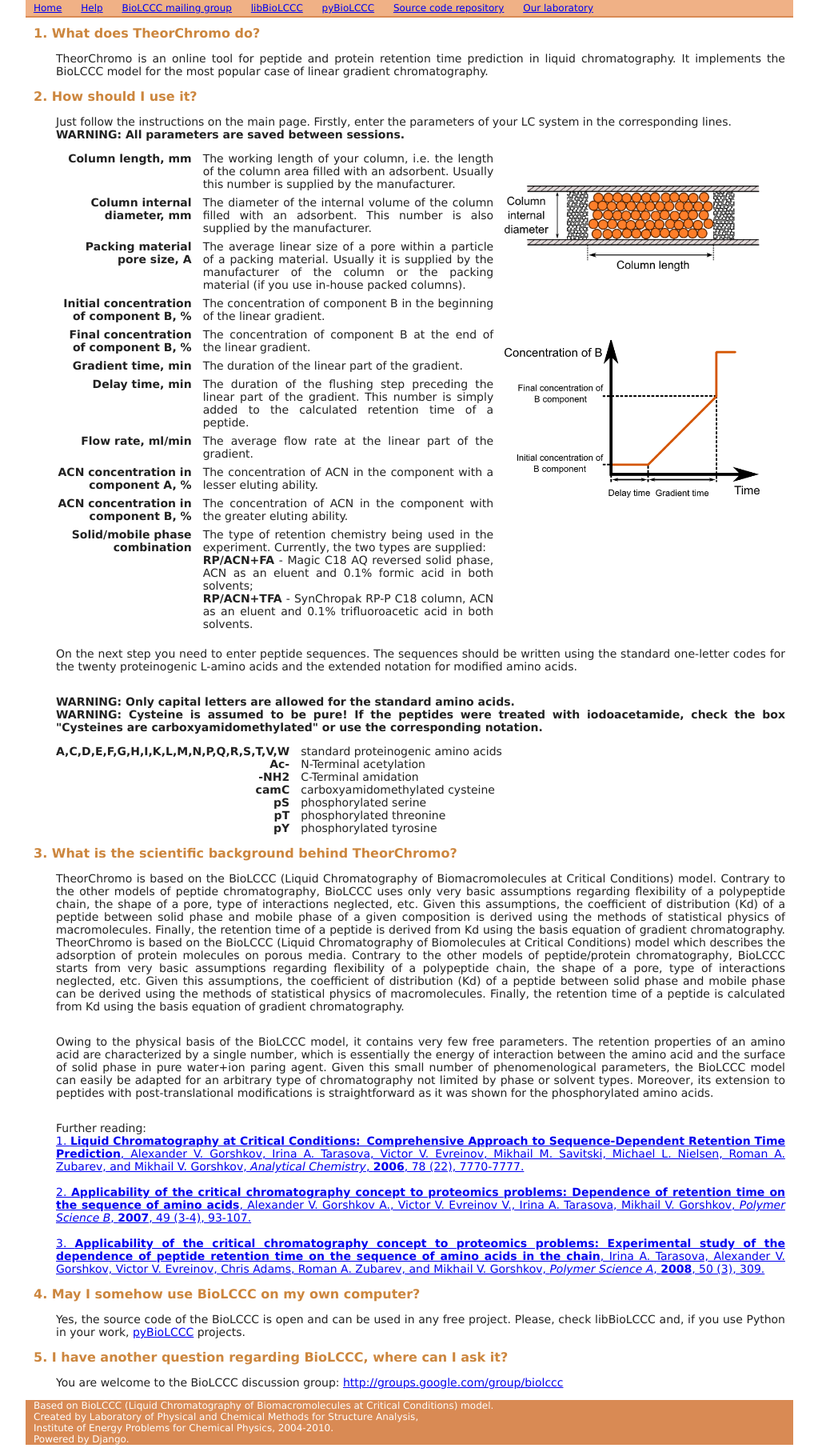
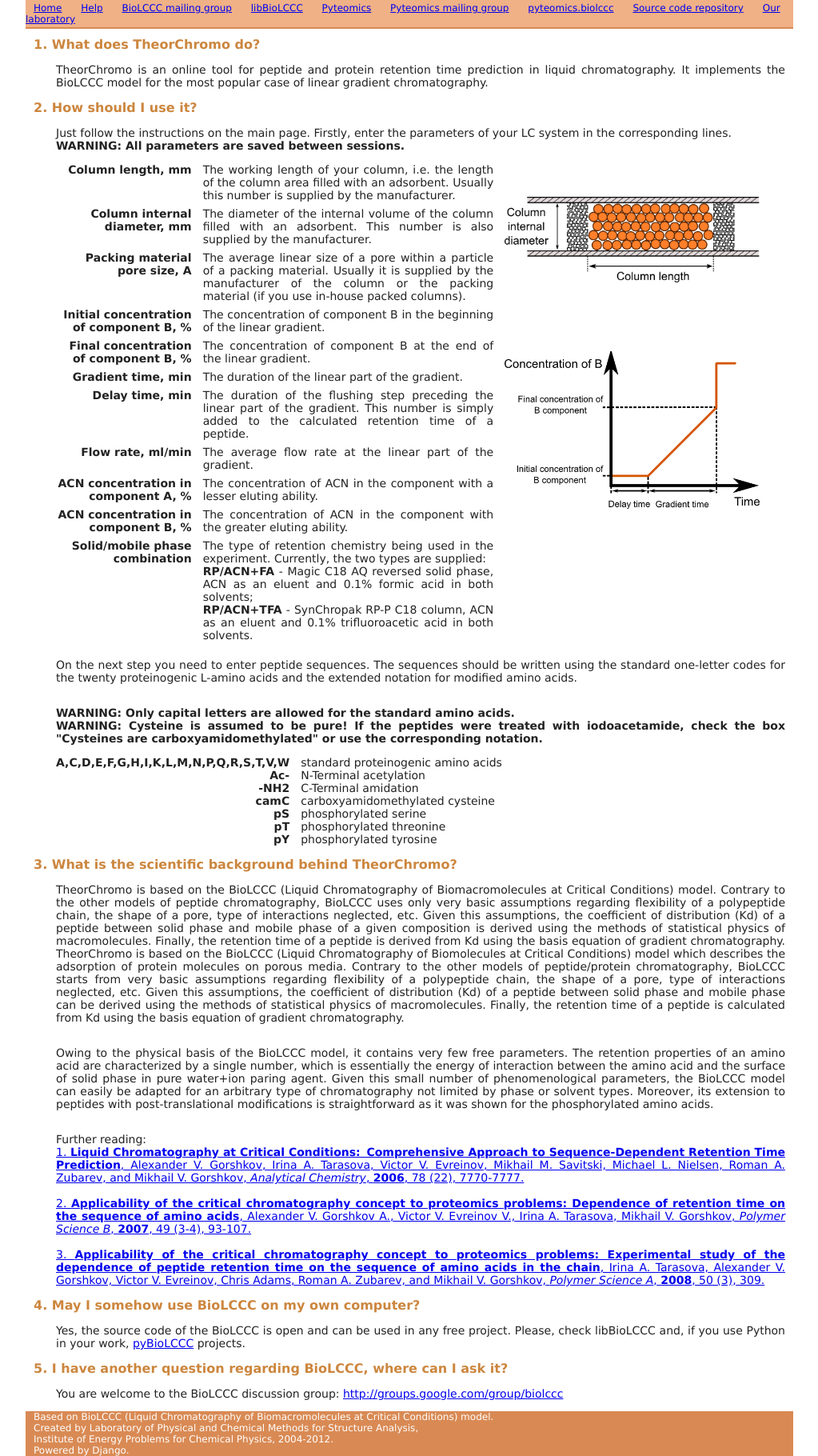
Before and after one commit to levitsky/theorchromo, a Django app: page /help/ in a window 1280 px wide. Shown: the part 66-1886 px from the top of the page at 80% size, without its empty margins (128-1151 px from the left). Run offline with Django 3.2, Linux system fonts and the light colour scheme; parts of the project's set-up code (start-up, migrations or seed data) failed here and were passed over.

Commit message:
Update header links.

```diff
--- a/fabfile.py
+++ b/fabfile.py
@@ -1,6 +1,6 @@
-# It it a modified version of Gareth Rushgrove's django via fabric deployment
+# It is a modified version of Gareth Rushgrove's django via fabric deployment
 # script. The directory structure has been slightly changed.
-# Also several fixed were made for compatibility with Fabric v.0.9.1
+# Also several fixes were made for compatibility with Fabric v.0.9.1
 # Original document: http://morethanseven.net/2009/07/27/fabric-django-git-apache-mod_wsgi-virtualenv-and-p.html
 
 from fabric.api import *
--- a/theorchromo_online/templates/base.html
+++ b/theorchromo_online/templates/base.html
@@ -58,12 +58,21 @@
                         BioLCCC mailing group</a>
                     </div>
                     <div class="headerLink">
-                        <a href="/lib/">
+                        <a href="http://packages.python.org/pyteomics.biolccc/">
                         libBioLCCC</a>
                     </div>
                     <div class="headerLink">
-                        <a href="http://pypi.python.org/pypi/pyBioLCCC/">
-                        pyBioLCCC</a>
+                        <a href="http://pypi.python.org/pypi/pyteomics/">
+                        Pyteomics</a>
+                    </div>
+                    <div class="headerLink">
+                        <a href="http://groups.google.com/group/pyteomics">
+                        Pyteomics mailing group</a>
+                    </div>
+
+                    <div class="headerLink">
+                        <a href="http://pypi.python.org/pypi/pyteomics.biolccc/">
+                        pyteomics.biolccc</a>
                     </div>
                     <div class="headerLink">
                         <a href="http://hg.theorchromo.ru/">
@@ -90,7 +99,7 @@
             Critical Conditions) model.<br/>
             Created by Laboratory of Physical and Chemical Methods for Structure
             Analysis,<br/>
-            Institute of Energy Problems for Chemical Physics, 2004-2010.<br/>
+            Institute of Energy Problems for Chemical Physics, 2004-2012.<br/>
             Powered by Django.
         </div>
     </div>
```
Also changed, not shown: theorchromo_online/__init__.py (deleted).
